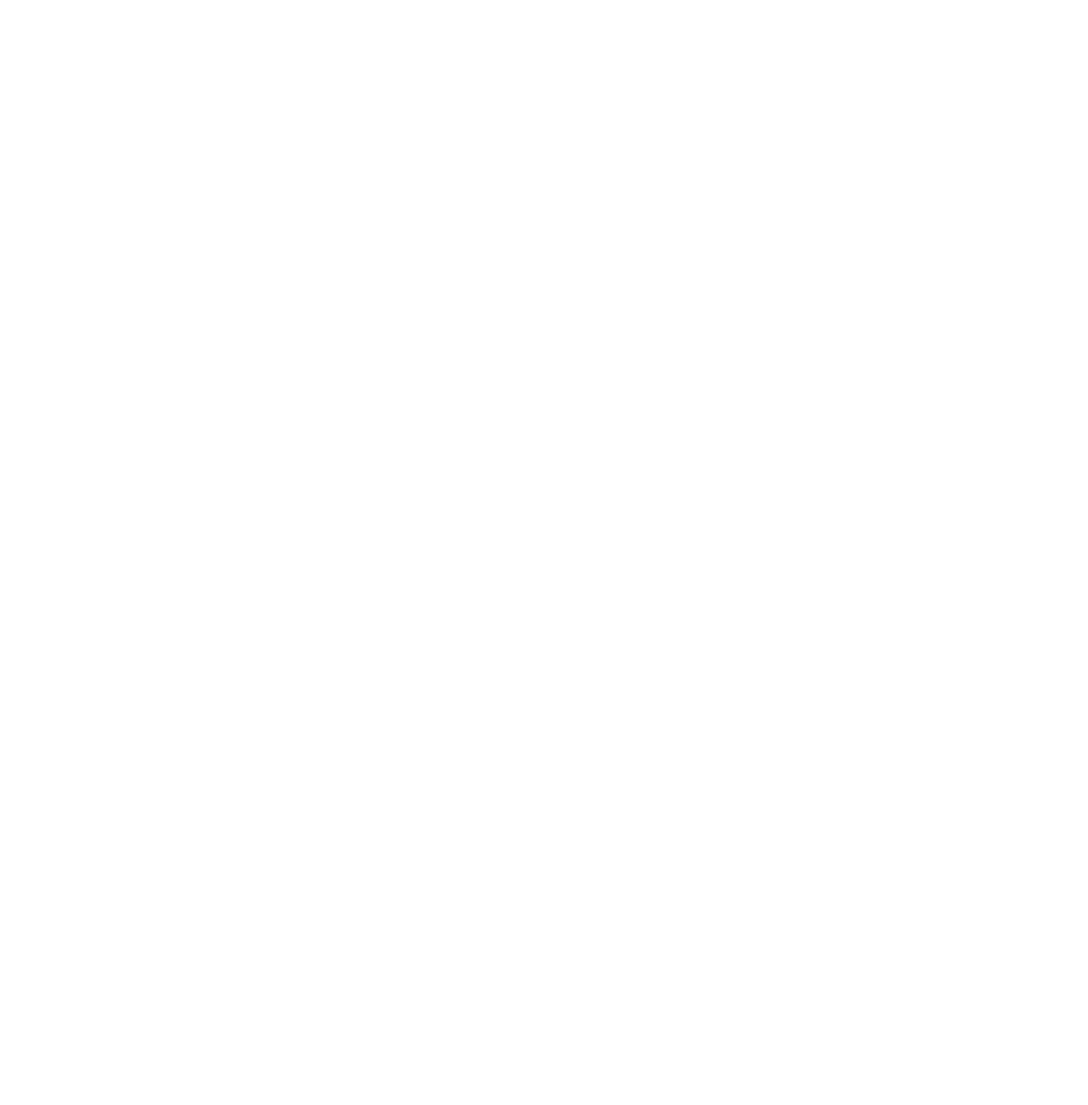
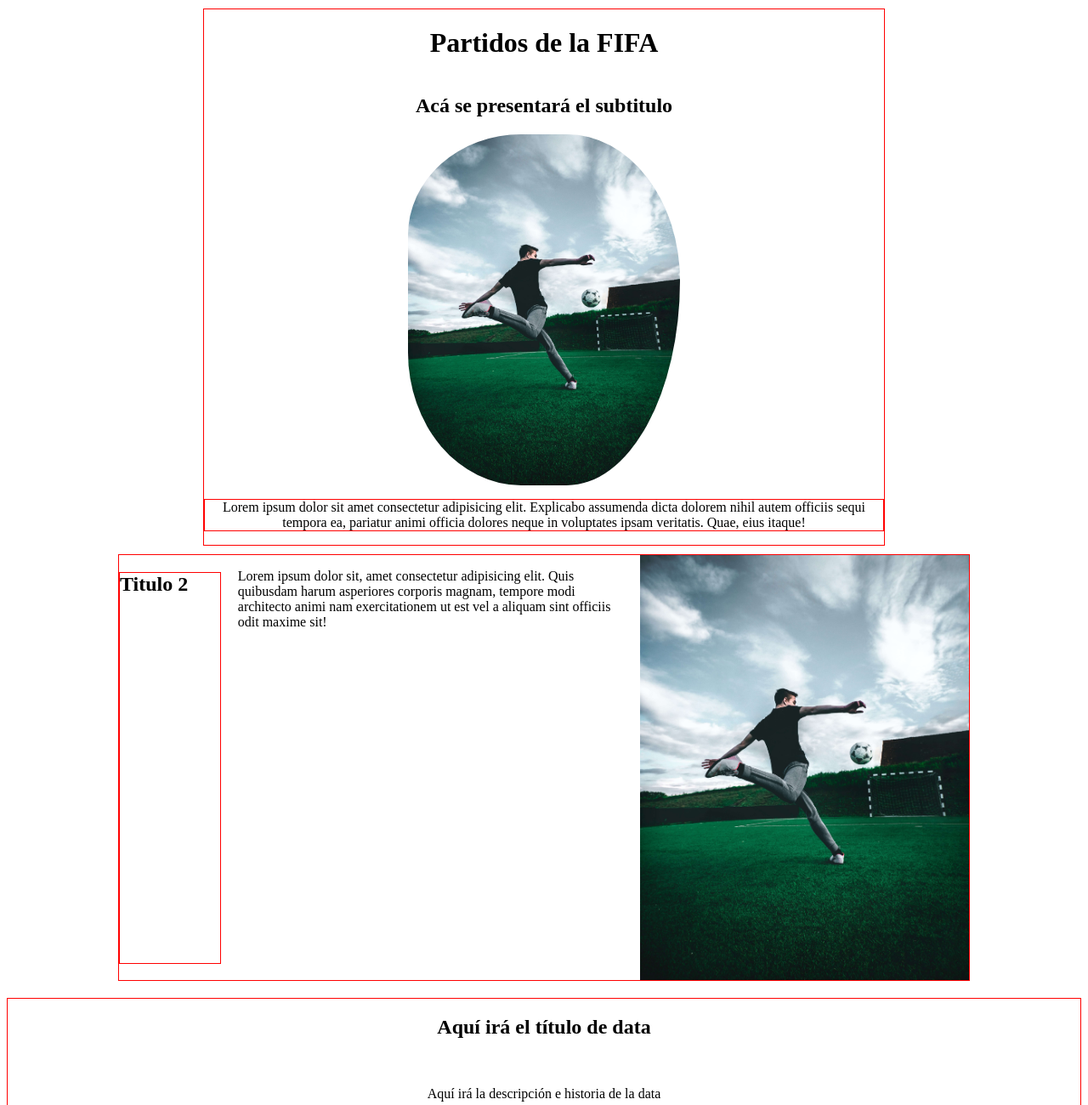
Before and after one commit to javierdamiani/fifa_games, a plain HTML site: page index.html in a window 1280 px wide. Shown: the top 1300 px of the page at 85% size. Before the commit the page ends 800 px from the top, so only its background shows below. Drawn offline with Linux system fonts and the light colour scheme.

Commit message:
maquetando la página web, primera versión

```diff
--- /dev/null
+++ b/block/header/__description/header__description.css
@@ -0,0 +1,4 @@
+.header__description {
+  border: 1px solid red;
+  text-align: center;
+}
--- /dev/null
+++ b/block/header/__img/header__img.css
@@ -0,0 +1,17 @@
+.header__img {
+  width: 40%;
+  border-radius: 30% 70% 70% 30% / 39% 30% 70% 61%;
+  animation: moveBorderRadius 4s linear infinite;
+}
+
+@keyframes moveBorderRadius {
+  0% {
+    border-radius: 30% 70% 70% 30% / 39% 30% 70% 61%;
+  }
+  50% {
+    border-radius: 70% 30% 30% 70% / 30% 70% 70% 30%;
+  }
+  100% {
+    border-radius: 30% 70% 70% 30% / 39% 30% 70% 61%;
+  }
+}
--- /dev/null
+++ b/block/header/header.css
@@ -0,0 +1,10 @@
+.header {
+  display: flex;
+  flex-direction: column;
+  justify-content: center;
+  align-items: center;
+  margin: 10px auto;
+  border: 1px solid red;
+  max-width: 800px;
+  width: 80%;
+}
--- /dev/null
+++ b/block/info/__img/info__img.css
@@ -0,0 +1,4 @@
+.info__img {
+  max-height: 500px;
+  max-width: 500px;
+}
--- /dev/null
+++ b/block/info/__title/info__title.css
@@ -0,0 +1,4 @@
+.info__title {
+  width: 350px;
+  border: 1px solid red;
+}
--- /dev/null
+++ b/block/info/info.css
@@ -0,0 +1,8 @@
+.info {
+  display: flex;
+  gap: 20px;
+  border: 1px solid red;
+  margin: 0 auto;
+  max-width: 1000px;
+  width: 95%;
+}
--- /dev/null
+++ b/block/numbers/__img/numbers__img.css
@@ -0,0 +1,5 @@
+.numbers__img {
+  width: 900px;
+  height: 700px;
+  background-color: blue;
+}
--- /dev/null
+++ b/block/numbers/__title/numbers__title.css
@@ -0,0 +1,3 @@
+.numbers__title {
+  font-weight: bold;
+}
--- /dev/null
+++ b/block/numbers/numbers.css
@@ -0,0 +1,9 @@
+.numbers {
+  display: flex;
+  flex-direction: column;
+  gap: 20px;
+  justify-content: center;
+  align-items: center;
+  margin: 20px auto;
+  border: 1px solid red;
+}
--- /dev/null
+++ b/index.css
@@ -0,0 +1,9 @@
+@import url('./block/header/header.css');
+@import url('./block/header/__img/header__img.css');
+@import url('./block/header/__description/header__description.css');
+@import url('./block/info/info.css');
+@import url('./block/info/__title/info__title.css');
+@import url('./block/info/__img/info__img.css');
+@import url('./block/numbers/numbers.css');
+@import url('./block/numbers/__title/numbers__title.css');
+@import url('./block/numbers/__img/numbers__img.css');
--- a/index.html
+++ b/index.html
@@ -3,6 +3,47 @@
     <meta charset="UTF-8" />
     <meta name="viewport" content="width=device-width, initial-scale=1.0" />
     <title>Fifa Games</title>
+    <link rel="stylesheet" href="./index.css" />
   </head>
-  <body></body>
+  <body>
+    <div class="page">
+      <header class="header">
+        <h1 class="header__title">Partidos de la FIFA</h1>
+        <h2 class="header__subtitle">Acá se presentará el subtitulo</h2>
+        <img src="./images/header__img.jpg" alt="" class="header__img" />
+        <p class="header__description">
+          Lorem ipsum dolor sit amet consectetur adipisicing elit. Explicabo
+          assumenda dicta dolorem nihil autem officiis sequi tempora ea,
+          pariatur animi officia dolores neque in voluptates ipsam veritatis.
+          Quae, eius itaque!
+        </p>
+      </header>
+      <section class="info">
+        <h2 class="info__title">Titulo 2</h2>
+        <p class="info__text">
+          Lorem ipsum dolor sit, amet consectetur adipisicing elit. Quis
+          quibusdam harum asperiores corporis magnam, tempore modi architecto
+          animi nam exercitationem ut est vel a aliquam sint officiis odit
+          maxime sit!
+        </p>
+        <img src="./images/header__img.jpg" alt="" class="info__img" />
+      </section>
+      <section class="numbers">
+        <h1 class="numbers__title">Aquí irá el título de data</h1>
+        <p class="numbers__text">
+          Aquí irá la descripción e historia de la data
+        </p>
+        <div class="numbers__img"></div>
+      </section>
+      <section class="facts">
+        <h2 class="facts__title">Datos curiosos</h2>
+        <p class="facts__subtitle">
+          Aquí se presentarán datos curiosos de la data
+        </p>
+        <div class="facts__fun">
+          Acá se presentarán datos curiosos de la data
+        </div>
+      </section>
+    </div>
+  </body>
 </html>
```
Also changed, not shown: images/header__img.jpg (added).
